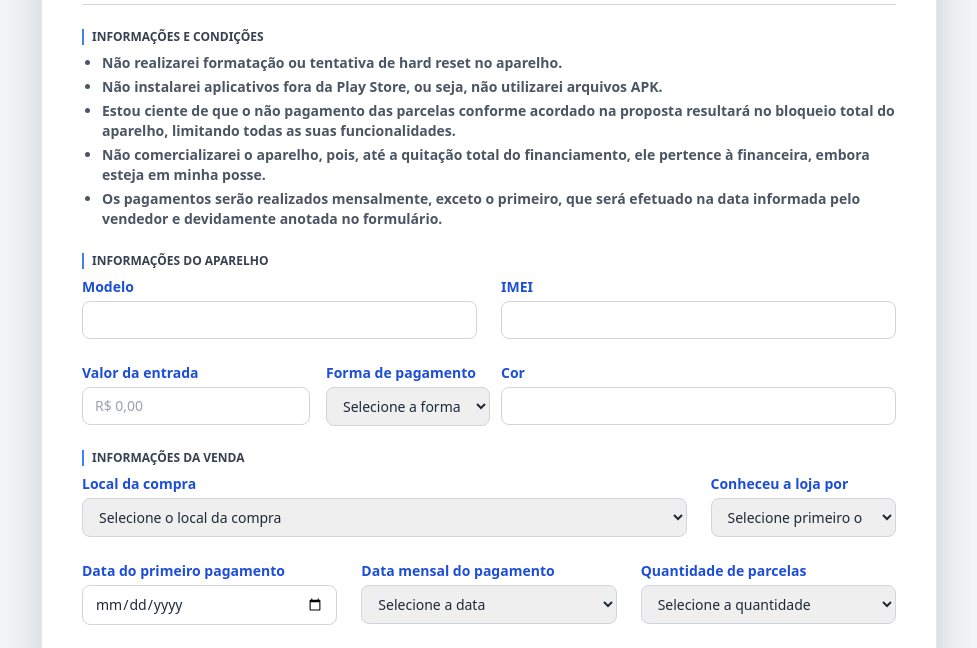
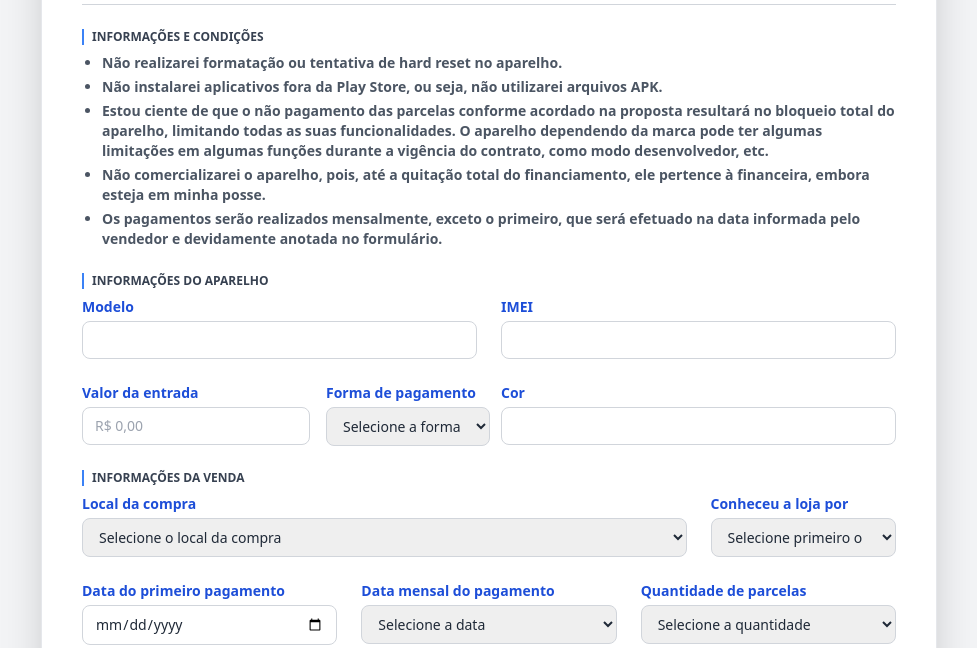
Before and after one commit to darkmorellato/Termo-Nuovo, a plain HTML site: page index.html in a window 1280 px wide. Shown: the part 145-793 px from the top of the page, without its empty margins (151-1128 px from the left). Drawn offline with nearby package versions, Linux system fonts and the light colour scheme.

Commit message:
Update index.html

```diff
--- a/index.html
+++ b/index.html
@@ -105,7 +105,7 @@
             <ul class="list-disc pl-5 space-y-1 text-sm text-gray-600 mb-6">
                 <li class="font-bold">Não realizarei formatação ou tentativa de hard reset no aparelho.</li>
                 <li class="font-bold">Não instalarei aplicativos fora da Play Store, ou seja, não utilizarei arquivos APK.</li>
-                <li class="font-bold">Estou ciente de que o não pagamento das parcelas conforme acordado na proposta resultará no bloqueio total do aparelho, limitando todas as suas funcionalidades.</li>
+                <li class="font-bold">Estou ciente de que o não pagamento das parcelas conforme acordado na proposta resultará no bloqueio total do aparelho, limitando todas as suas funcionalidades. O aparelho dependendo da marca pode ter algumas limitações em algumas funções durante a vigência do contrato, como modo desenvolvedor, etc.</li>
                 <li class="font-bold">Não comercializarei o aparelho, pois, até a quitação total do financiamento, ele pertence à financeira, embora esteja em minha posse.</li>
                 <li class="font-bold">Os pagamentos serão realizados mensalmente, exceto o primeiro, que será efetuado na data informada pelo vendedor e devidamente anotada no formulário.</li>
             </ul>
```
